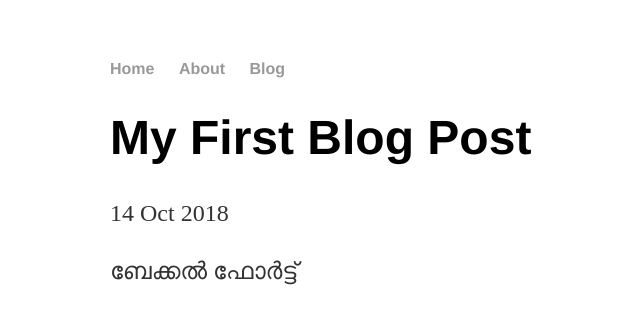
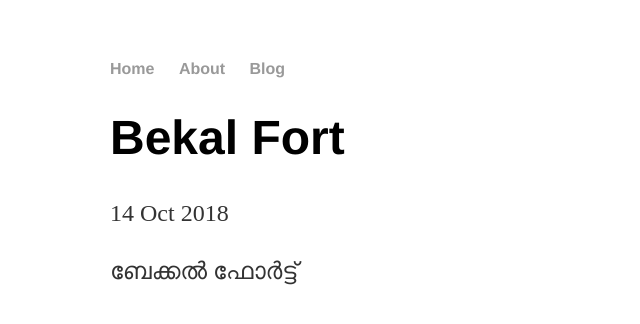
Before and after one commit to joe019/joe019.github.io, a Jekyll site: the page built from _posts/2018-10-14-my-first-blog-post.md, in a window 1280 px wide. Shown: the top 324 px of the page, without its empty margins (82-722 px from the left). Built offline with Jekyll 4.4.1, drawn with Linux system fonts in a browser that asks for light colours.

Commit message:
Update 2018-10-14-my-first-blog-post.md

```diff
--- a/_posts/2018-10-14-my-first-blog-post.md
+++ b/_posts/2018-10-14-my-first-blog-post.md
@@ -1,6 +1,6 @@
 ---
 layout: post
-title: "My First Blog Post"
+title: "Bekal Fort"
 date: 2018-10-14
 ---
 
```
